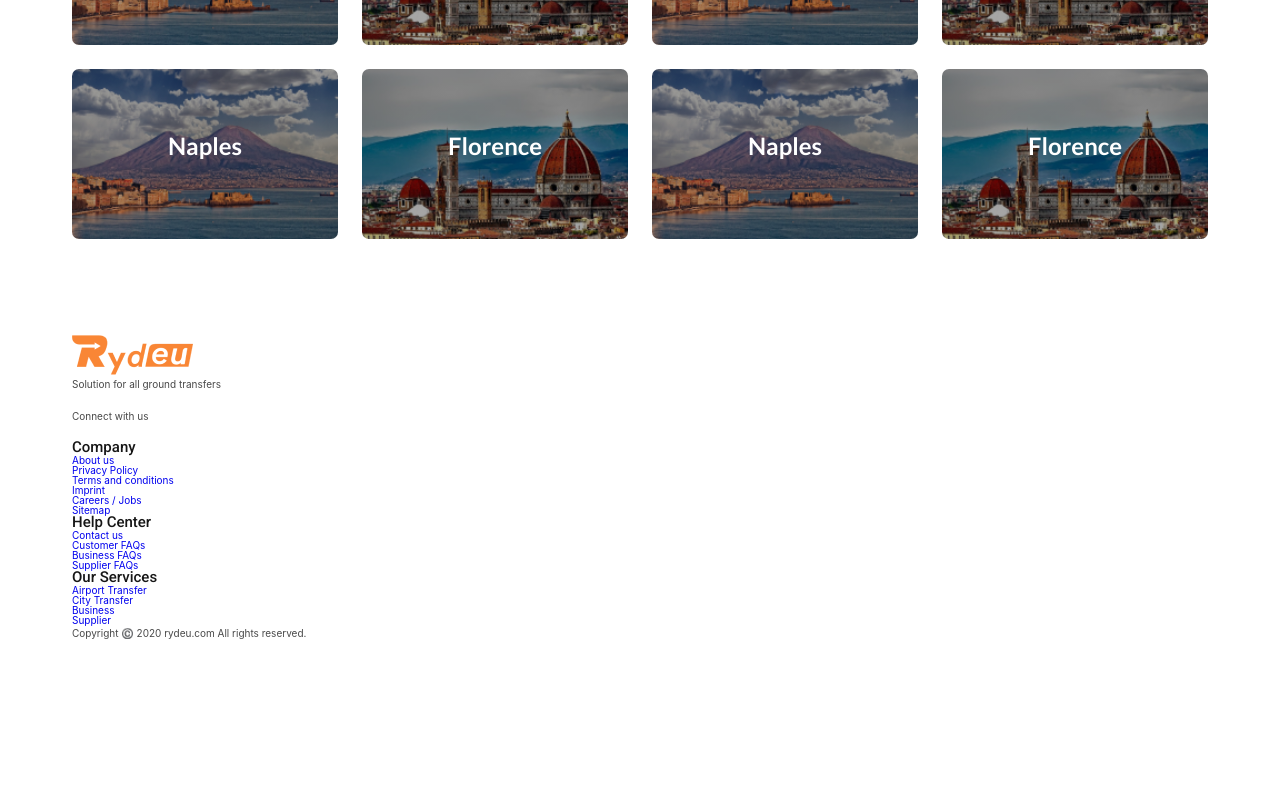
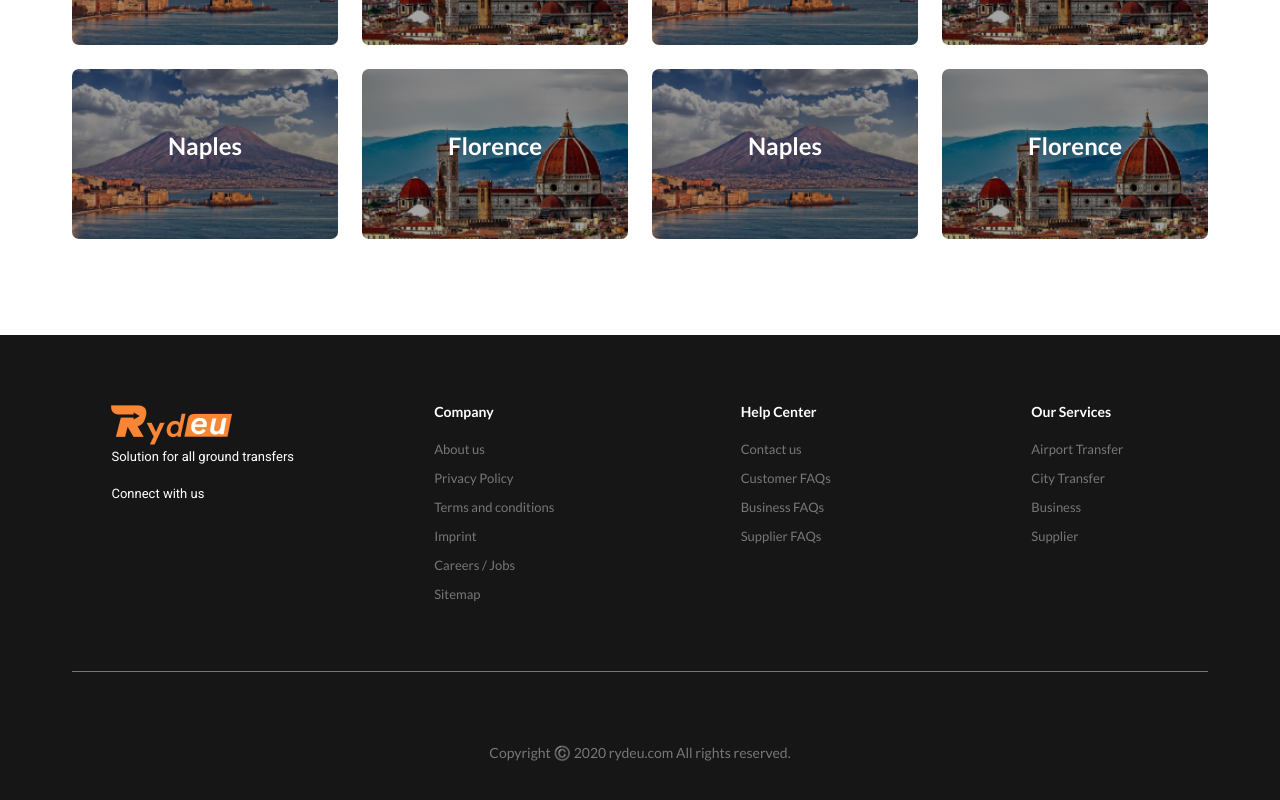
Before and after one commit to tanvirch0750/Rydeu-Figma-to-React, a React (Create React App) app: page / in a window 1280 px wide. Shown: the part 1173-1973 px from the top of the page. Before the commit the page ends 1830 px from the top, so only its background shows below. Built offline with nearby package versions, Linux system fonts and the light colour scheme.

Commit message:
completed the footer section

```diff
--- a/src/components/footer/Footer.css
+++ b/src/components/footer/Footer.css
@@ -0,0 +1,58 @@
+.footer {
+  background-color: var(--color-slate-darkest);
+  padding-bottom: 7rem;
+}
+
+.footer-container {
+  padding: 7rem 0;
+  display: grid;
+  grid-template-columns: repeat(auto-fit, minmax(25rem, 1fr));
+  align-items: start;
+  justify-items: center;
+  gap: 3rem;
+  border-bottom: 1px solid var(--color-slate-dark-1);
+}
+
+.footer-logo-box {
+  font-family: 'Roboto';
+  font-weight: 400;
+  font-size: 1.3rem;
+  color: var(--color-light);
+}
+
+.footer-nav h2 {
+  font-family: 'Lato';
+  font-weight: 700;
+  font-size: 1.4rem;
+  color: var(--color-light);
+  margin-bottom: 2.4rem;
+}
+
+.footer-navigation {
+  display: flex;
+  flex-direction: column;
+  gap: 1.6rem;
+}
+
+.footer-navigation li a {
+  font-family: 'Lato';
+  font-weight: 300;
+  font-size: 13px;
+  color: var(--color-slate-dark-1);
+  cursor: pointer;
+  transition: 300ms;
+}
+
+.footer-navigation li a:hover {
+  color: var(--color-grey-light);
+}
+
+.copyright-text {
+  padding: 7rem 0;
+  padding-bottom: 0;
+  text-align: center;
+  font-family: 'Lato';
+  color: var(--color-slate-dark-1);
+  font-weight: 300;
+  font-size: 1.4rem;
+}
--- a/src/components/footer/Footer.jsx
+++ b/src/components/footer/Footer.jsx
@@ -1,5 +1,6 @@
 import { Link } from 'react-router-dom';
 import footerLogo from '../../assets/footer_logo.png';
+import './Footer.css';
 
 const Footer = () => {
   return (
```
